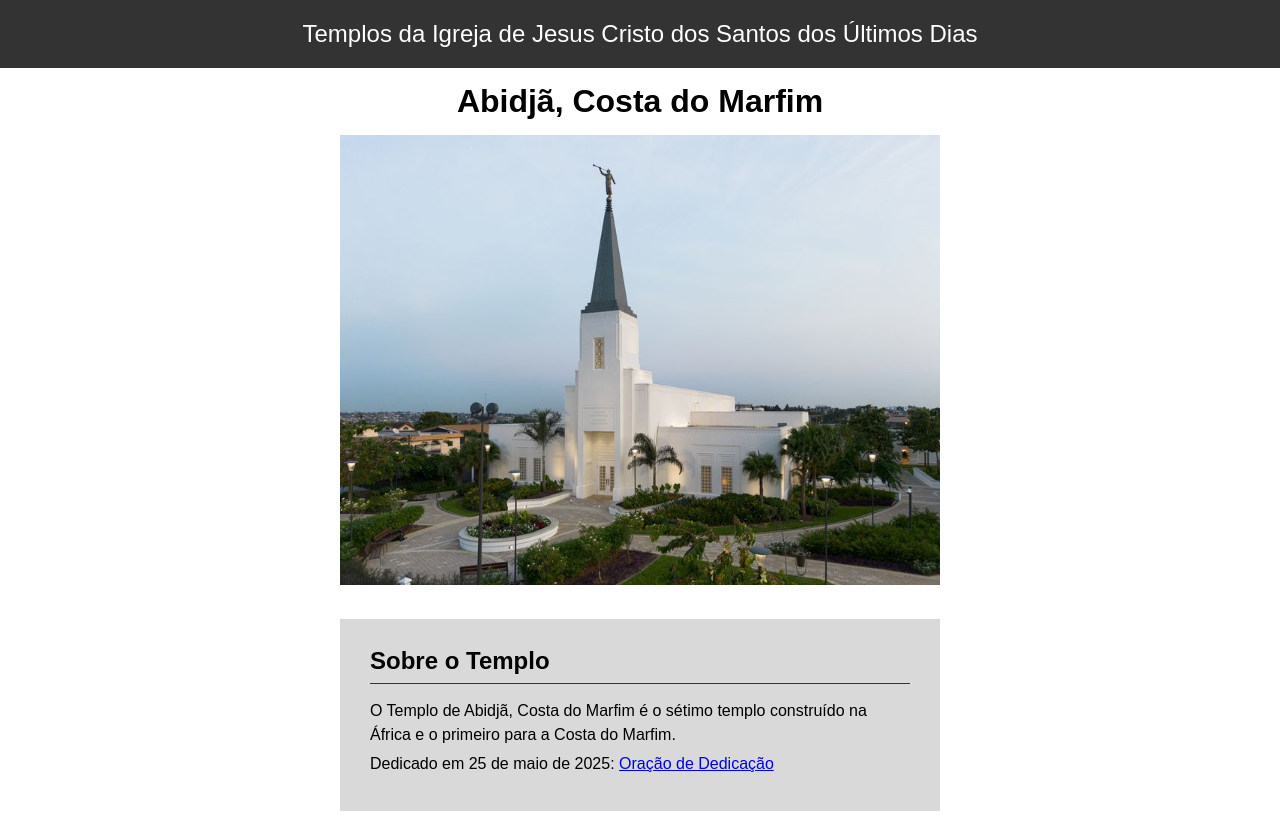
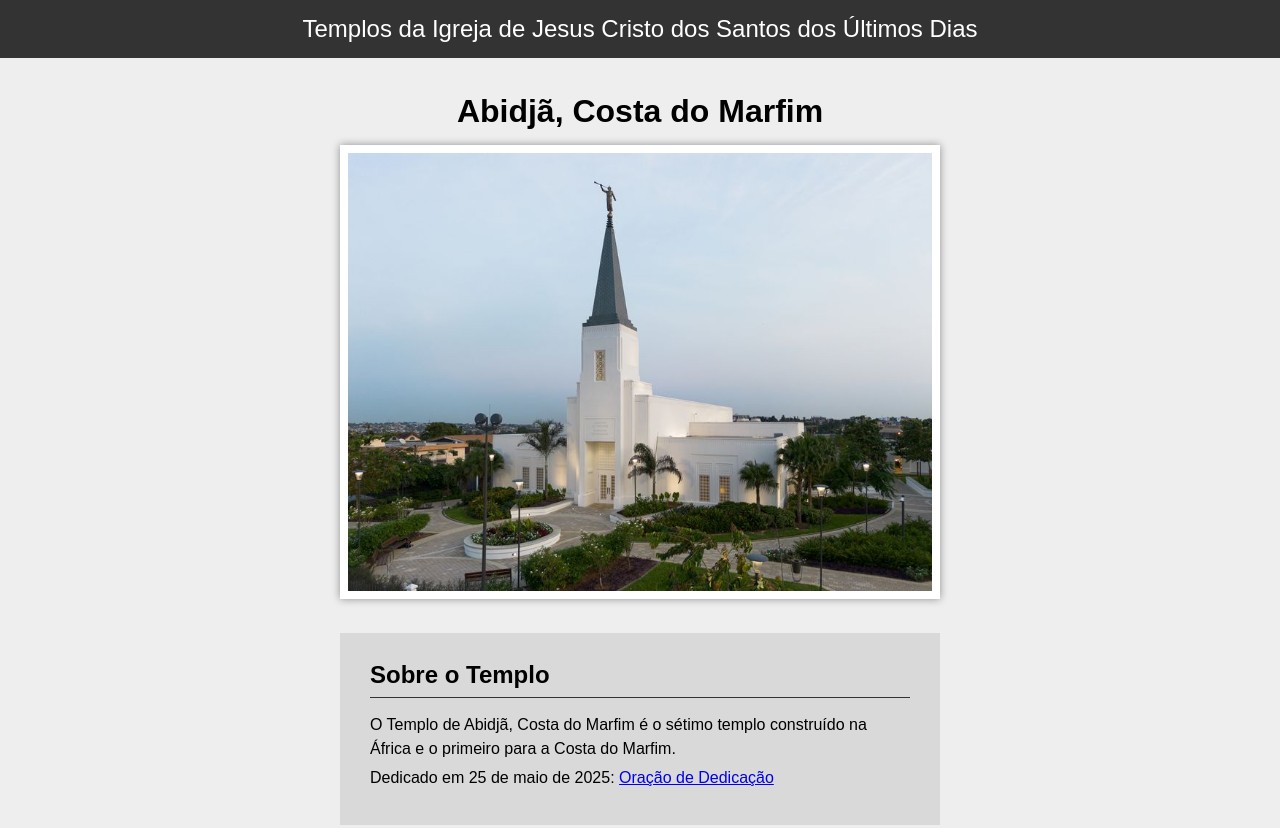
Before and after one commit to clebersud-cyber/wdd130, a plain HTML site: page semana02/templo.html in a window 1280 px wide. Shown: the top 828 px of the page. Drawn offline with Linux system fonts and the light colour scheme.

Commit message:
atividade semana 2

```diff
--- a/semana02/estilos/templo.css
+++ b/semana02/estilos/templo.css
@@ -5,15 +5,15 @@
 
 body {
     font-family: Arial, Helvetica, sans-serif;
-    background-color: #eee);
+    background-color: #eee;
 }
 
 header,
 footer {
     background-color: #333;
-    color: #fff;
+    color: white;
     text-align: center;
-    padding: 20px;
+    padding: 15px;
 }
 
 header {
@@ -23,6 +23,7 @@ header {
 main {
     margin: 0 auto;
     width: 600px;
+    padding: 20px 0;
 }
 
 h1 {
@@ -32,13 +33,15 @@ h1 {
 
 picture {
     display: block;
+    text-align: center;
     margin-bottom: 30px;
 }
 
 img {
-    width: 600px;
+    width: 584px;
     height: auto;
-    box-shadow: #333;
+    border: 8px solid white;
+    box-shadow: 0 0 8px rgba(0, 0, 0, 0.4);
 }
 
 section {
```
